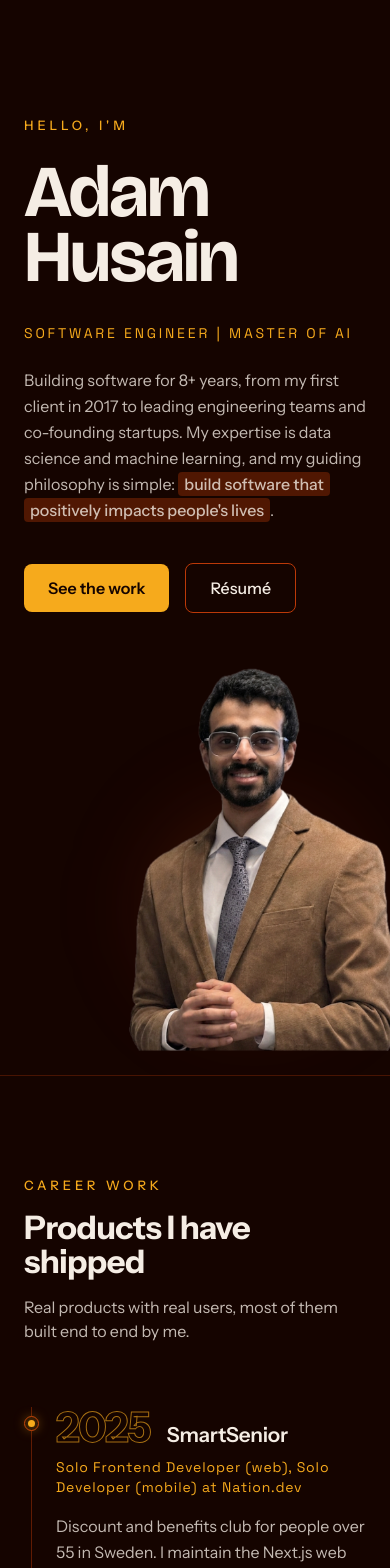
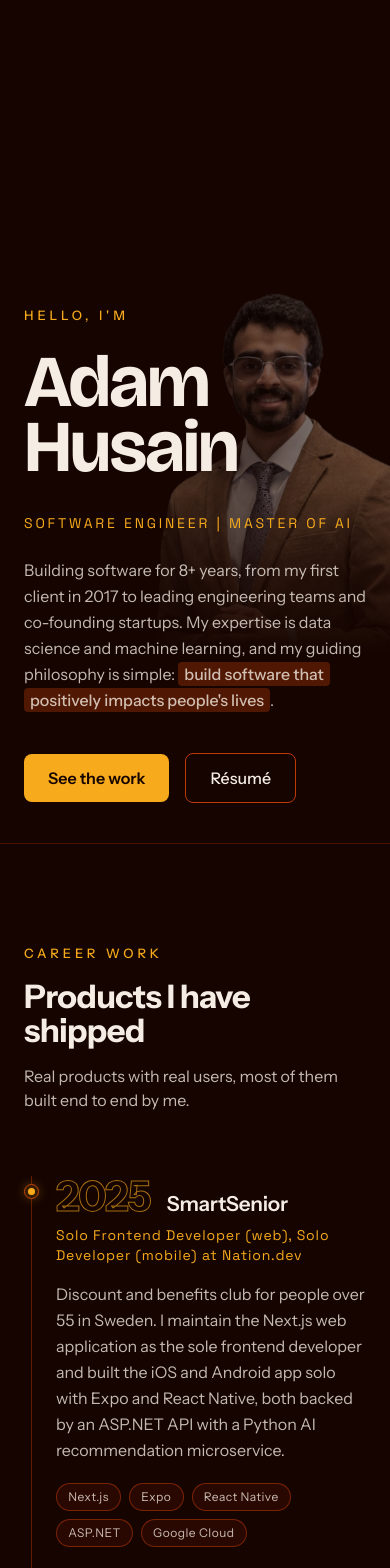
Before and after one commit to adam-husain/portfolio, a Next.js app: page / in a window 390 px wide. Shown: the top 1568 px of the page. Built offline with nearby package versions, Linux system fonts and the light colour scheme.

Commit message:
place hero portrait behind title on mobile
fade the image into the background with reduced opacity and a
bottom mask so the copy stays readable. desktop layout unchanged.

```diff
--- a/app/components/HeroSection.tsx
+++ b/app/components/HeroSection.tsx
@@ -21,7 +21,7 @@ export default function HeroSection() {
     >
       <div className="relative mx-auto w-full max-w-6xl px-6 pt-28 pb-10 md:pb-20">
         {/* Copy */}
-        <div className="relative z-0">
+        <div className="relative z-10 md:z-0">
           <p className="section-eyebrow mb-6">{siteConfig.greeting}</p>
           <h1 className="font-display text-[clamp(4rem,2rem+10.5vw,12.5rem)] leading-[0.9] font-bold tracking-[-0.03em] text-foreground">
             Adam
@@ -58,12 +58,14 @@ export default function HeroSection() {
           </div>
         </div>
 
-        {/* Portrait: overflows the right edge, overlaps the title tail,
-            bottom glued to the section border */}
-        <div className="pointer-events-none relative z-10 mt-4 -mr-10 ml-auto w-[78vw] max-w-[360px] translate-y-4 sm:-mt-10 md:absolute md:bottom-0 md:-right-12 md:mt-0 md:w-[48vw] md:max-w-[620px] md:translate-y-8 lg:-right-20">
+        {/* Portrait: on mobile it sits behind the title, faded into the
+            background so the copy stays readable. On md+ it overflows the
+            right edge, overlaps the title tail, bottom glued to the
+            section border */}
+        <div className="pointer-events-none absolute top-20 -right-10 z-0 w-[78vw] max-w-[360px] md:top-auto md:bottom-0 md:-right-12 md:z-10 md:w-[48vw] md:max-w-[620px] md:translate-y-8 lg:-right-20">
           <div
             aria-hidden="true"
-            className="absolute inset-x-0 bottom-0 mx-auto h-[70%] w-[85%] rounded-full bg-[radial-gradient(circle,rgba(246,170,28,0.26)_0%,rgba(148,27,12,0.16)_45%,transparent_70%)] blur-2xl"
+            className="absolute inset-x-0 bottom-0 mx-auto hidden h-[70%] w-[85%] rounded-full bg-[radial-gradient(circle,rgba(246,170,28,0.26)_0%,rgba(148,27,12,0.16)_45%,transparent_70%)] blur-2xl md:block"
           />
           <Image
             src="/images/mine/adam-hero.png"
@@ -72,7 +74,7 @@ export default function HeroSection() {
             height={1195}
             priority
             sizes="(max-width: 768px) 78vw, 48vw"
-            className="relative w-full"
+            className="relative w-full opacity-40 [mask-image:linear-gradient(to_bottom,black_55%,transparent_95%)] md:opacity-100 md:[mask-image:none]"
           />
         </div>
       </div>
```
